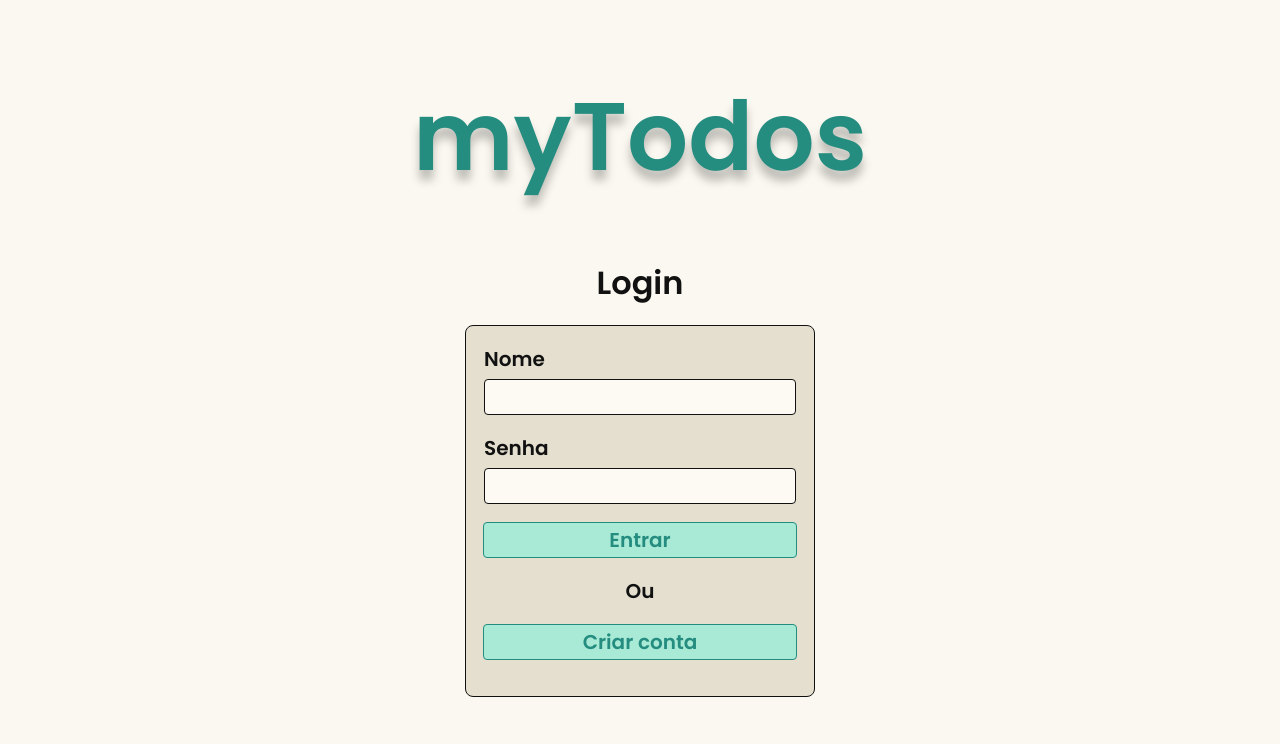
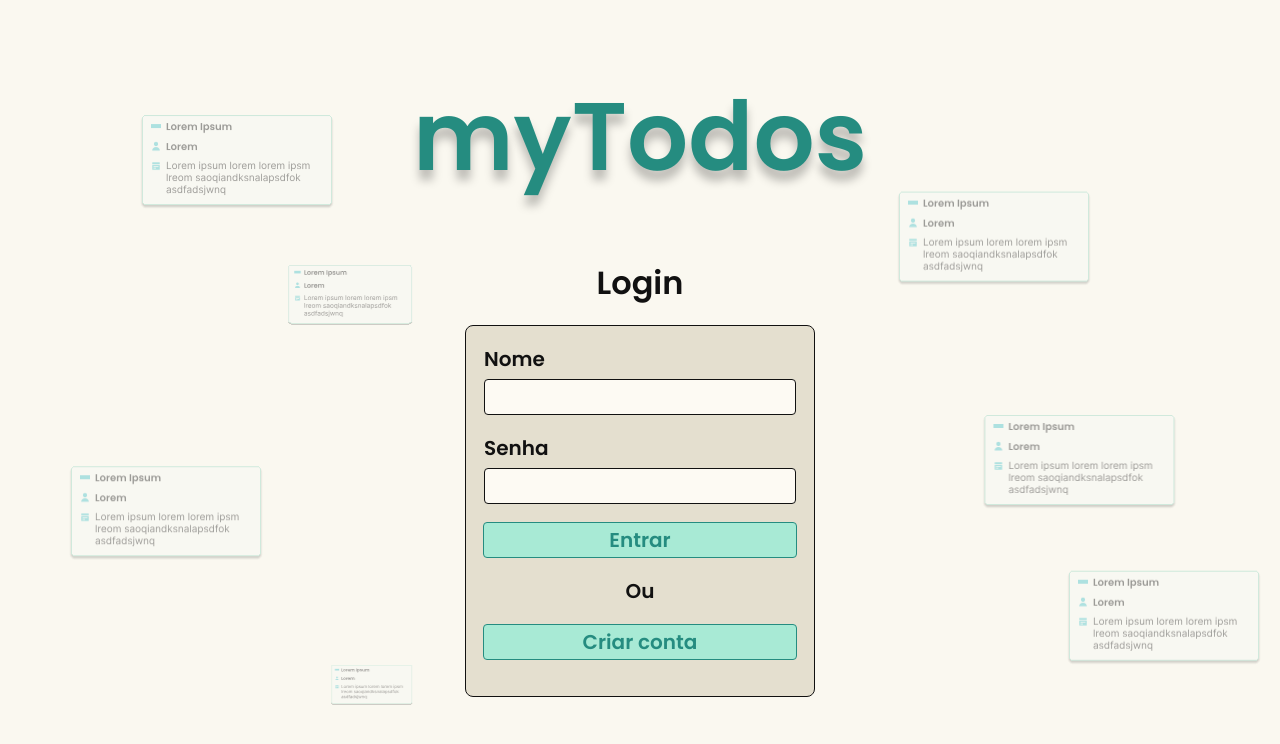
Before and after one commit to dev-bryan-rodrigues/mytodos, a Vue app: page / in a window 1280 px wide. Shown: the top 744 px of the page. Built offline with nearby package versions, Linux system fonts and the light colour scheme.

Commit message:
login page style animations

```diff
--- a/src/views/LoginView.vue
+++ b/src/views/LoginView.vue
@@ -1,5 +1,20 @@
 <template>
   <div class="login-wrapper">
+    <div class="left-animation">
+      <div class="todo-card one">
+        <img src="@/assets/cardtodo.svg" alt="" />
+      </div>
+      <div class="todo-card two">
+        <img src="@/assets/cardtodo.svg" alt="" />
+      </div>
+      <div class="todo-card three">
+        <img src="@/assets/cardtodo.svg" alt="" />
+      </div>
+      <div class="todo-card four">
+        <img src="@/assets/cardtodo.svg" alt="" />
+      </div>
+    </div>
+    <div class="center">
       <h1>myTodos</h1>
       <transition mode="out-in">
         <div key="login" v-if="login === 'login'" class="login">
@@ -46,6 +61,19 @@
         </div>
       </transition>
     </div>
+
+    <div class="right-animation">
+      <div class="todo-card five">
+        <img src="@/assets/cardtodo.svg" alt="" />
+      </div>
+      <div class="todo-card six">
+        <img src="@/assets/cardtodo.svg" alt="" />
+      </div>
+      <div class="todo-card seven">
+        <img src="@/assets/cardtodo.svg" alt="" />
+      </div>
+    </div>
+  </div>
 </template>
 
 <script>
@@ -68,9 +96,24 @@ export default {
 .login-wrapper {
   padding-top: 65px;
   padding-bottom: 65px;
+  display: grid;
+  grid-template-columns: 1fr 1fr 1fr;
+}
+.center {
   display: flex;
   align-items: center;
   flex-direction: column;
+  grid-column: 2;
+}
+.left-animation {
+  grid-column: 1;
+}
+.right-animation {
+  grid-column: 3;
+}
+.left-animation,
+.right-animation {
+  position: relative;
 }
 h1 {
   font-weight: 600;
@@ -105,6 +148,74 @@ form p {
   flex-direction: column;
   align-items: center;
 }
+.todo-card.one {
+  position: absolute;
+  left: 140px;
+  top: 50px;
+  animation: moveY 5s alternate infinite;
+  animation-delay: 0.1s;
+}
+.todo-card.two {
+  position: absolute;
+  left: 287px;
+  top: 200px;
+  animation: moveX 5s alternate infinite;
+  animation-delay: 0.3s;
+}
+.todo-card.three {
+  position: absolute;
+  left: 69px;
+  top: 400px;
+  animation: moveY 5s alternate infinite;
+  animation-delay: 1s;
+}
+.todo-card.four {
+  position: absolute;
+  left: 330px;
+  top: 600px;
+  animation: moveX 5s alternate infinite;
+  animation-delay: 0.4s;
+}
+.todo-card.five {
+  position: absolute;
+  left: 30px;
+  top: 126px;
+  animation: moveY 5s alternate infinite;
+  animation-delay: 0.7s;
+}
+.todo-card.six {
+  position: absolute;
+  left: 115px;
+  top: 350px;
+  animation: moveX 5s alternate infinite;
+  animation-delay: 0.6s;
+}
+.todo-card.seven {
+  position: absolute;
+  left: 200px;
+  top: 500px;
+  animation: moveY 5s alternate infinite;
+  animation-delay: 2s;
+}
+.todo-card {
+  z-index: -1;
+}
+@keyframes moveY {
+  to {
+    transform: translate3d(0, 0px, 0);
+  }
+  from {
+    transform: translate3d(0, 50px, 0);
+  }
+}
+@keyframes moveX {
+  to {
+    transform: translate3d(0, 0px, 0);
+  }
+  from {
+    transform: translate3d(50px, 0, 0);
+  }
+}
 .v-enter {
   opacity: 0;
   transform: translate3d(0, -50px, 0);
```
Also changed, not shown: src/assets/cardtodo.svg (added). Lines whose indentation alone changed are shown as unchanged.
